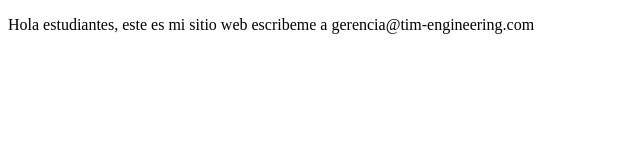
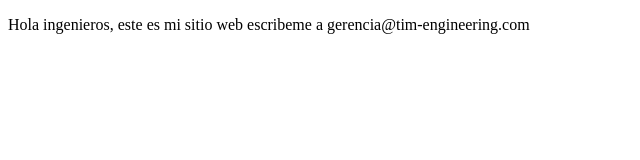
Before and after one commit to itimengineering/proyectoDemoCursoPrework, a plain HTML site: page index.html in a window 1280 px wide. Shown: the full height of the page, 0-640 px from the left. Drawn offline with Linux system fonts and the light colour scheme.

Commit message:
cambios agregamos sitio

```diff
--- a/index.html
+++ b/index.html
@@ -7,7 +7,7 @@
     <title>Hola mundo</title>
 </head>
 <body>
-    <p>Hola estudiantes, este es mi sitio web
+    <p>Hola ingenieros, este es mi sitio web
         escribeme a gerencia@tim-engineering.com
     </p>
 </body>
```
